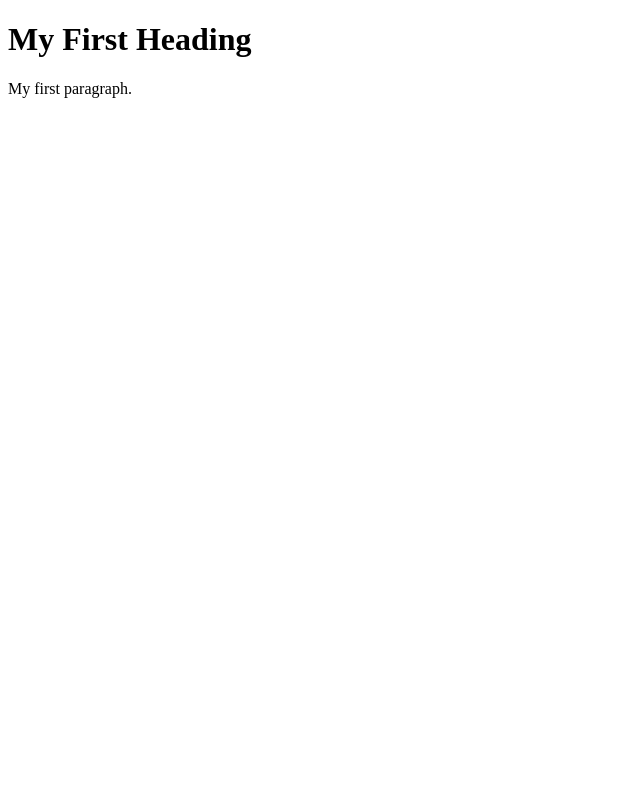
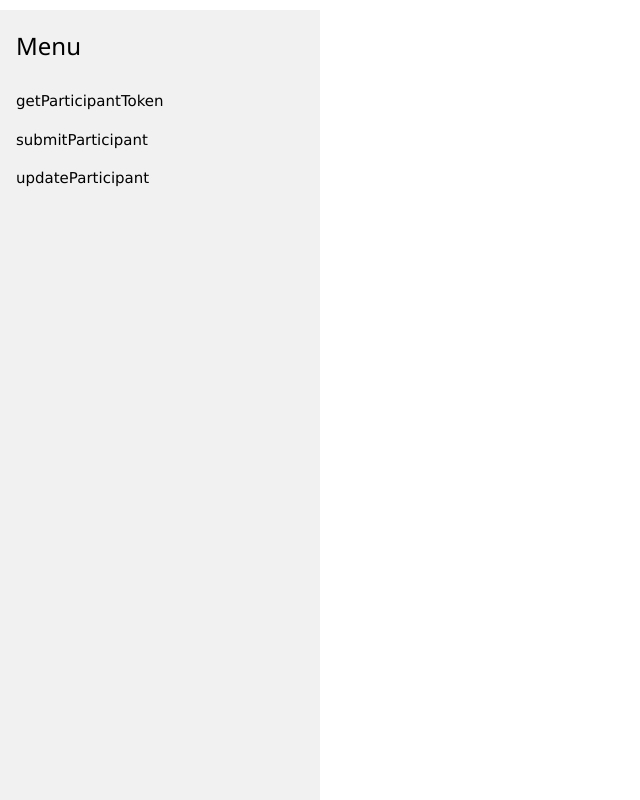
Before and after one commit to dbakumar/nci-connectstudy-qc-tool, a plain HTML site: page index.html in a window 1280 px wide. Shown: the whole page, without its empty margins (0-640 px from the left). Drawn offline with nearby package versions, Linux system fonts and the light colour scheme.

Commit message:
Update index.html

```diff
--- a/index.html
+++ b/index.html
@@ -1,6 +1,19 @@
 <!DOCTYPE html>
 <html>
+<meta name="viewport" content="width=device-width, initial-scale=1">
+<link rel="stylesheet" href="https://www.w3schools.com/w3css/4/w3.css">
+<link rel='stylesheet' href='https://fonts.googleapis.com/css?family=Roboto'>
+<link rel="stylesheet" href="https://cdnjs.cloudflare.com/ajax/libs/font-awesome/4.7.0/css/font-awesome.min.css">
+
 <body>
+<!-- Sidebar -->
+<div class="w3-sidebar w3-light-grey w3-bar-block" style="width:25%">
+  <h3 class="w3-bar-item">Menu</h3>
+  <a href="#" class="w3-bar-item w3-button">getParticipantToken</a>
+  <a href="#" class="w3-bar-item w3-button">submitParticipant</a>
+  <a href="#" class="w3-bar-item w3-button">updateParticipant</a>
+</div>
+
 
 <h1>My First Heading</h1>
 
```
